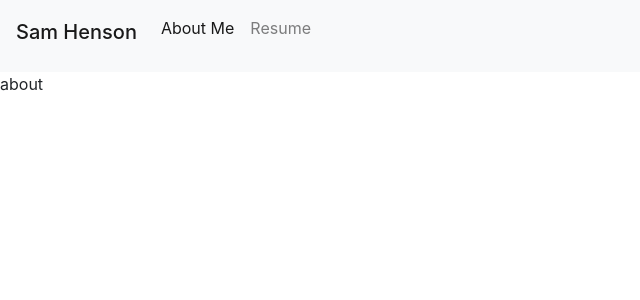
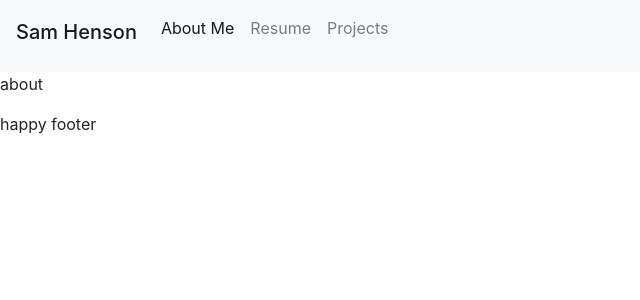
Before and after one commit to artorrias/Sam-Henson-React-Portfolio, a React (Create React App) app: page / in a window 1280 px wide. Shown: the top 300 px of the page, without its empty margins (0-640 px from the left). Built offline with nearby package versions, Linux system fonts and the light colour scheme.

Commit message:
added project functionality

```diff
--- a/src/components/Footer.js
+++ b/src/components/Footer.js
@@ -1,4 +1,3 @@
-import React, { useState } from 'react';
 
 function Footer() {
     return (
--- a/src/components/Header.js
+++ b/src/components/Header.js
@@ -1,7 +1,6 @@
 //require navigation
 import React, { useState } from 'react';
 import Navigation from './Navigation';
-import { act } from 'react-dom/test-utils';
 
 function Header() {
 
@@ -15,6 +14,10 @@ function Header() {
         setTab("Resume");
     };
 
+    const handleProjects = () => {
+        setTab("Projects");
+    };
+
     return (
         <div>
             <nav className="navbar navbar-expand-lg navbar-light bg-light">
@@ -22,9 +25,10 @@ function Header() {
                 <div className="navbar-nav">
                     <p className={activeTab==="About" ? "nav-item nav-link active" : "nav-item nav-link"} onClick={handleAbout}>About Me</p>
                     <p className={activeTab==="Resume" ? "nav-item nav-link active" : "nav-item nav-link"} onClick={handleResume}>Resume</p>
+                    <p className={activeTab==="Projects" ? "nav-item nav-link active" : "nav-item nav-link"} onClick={handleProjects}>Projects</p>
                 </div>
             </nav>
-            {activeTab === "About" ? <Navigation section="About"/> : <Navigation section="Resume"/>}
+            {activeTab === "About" ? <Navigation section="About"/> : activeTab==="Resume" ? <Navigation section="Resume"/> : <Navigation section="Projects"/>}
         </div>
     )
 }
--- a/src/components/Navigation.js
+++ b/src/components/Navigation.js
@@ -1,10 +1,35 @@
-import React, { useState } from 'react';
 import Project from './Project';
 import Footer from './Footer';
 
 function Navigation(props) {
     //use state set which page we're on
     let variable = props.section;
+
+    console.log(variable);
+
+    const projects = [
+        {
+            image: "https://user-images.githubusercontent.com/130417012/243476330-437775b1-ebf7-4c1f-8701-55b15a888df2.png",
+            title: "Work Day Scheduler",
+            link: "https://github.com/artorrias/Work-Day-Scheduler",
+            number: 1
+        },
+        {
+            image: "https://user-images.githubusercontent.com/130417012/255753321-92bdece6-45f5-4b50-a74f-2f75a548b004.png",
+            title: "Simple Note Taker",
+            link: "https://github.com/artorrias/Sams-Simple-Note-Maker",
+            number: 2
+        }
+    ];
+
+    const listItems = projects.map(obj => (
+        <Project
+            key={obj.number.toString()}
+            image={obj.image}
+            title={obj.title}
+            link={obj.link}
+        ></Project>
+    ))
 
 
     //function that checks the page and returns code depending on page
@@ -16,11 +41,20 @@ function Navigation(props) {
                     <p>about</p>
                 </div>
             )
-        : (
+        : variable==="Resume" ? (
             <div>
                 <p>Resume</p>
             </div>
+        )
+        : (
+            <div>
+                <p>Projects</p>
+                <div>{listItems}</div>
+            </div>
         )}
+        <footer>
+            <Footer></Footer>
+        </footer>
         </div>
     );
 };
--- a/src/components/Project.js
+++ b/src/components/Project.js
@@ -1,16 +1,16 @@
-import React, { useState } from 'react';
 
 function Project(props) {
-    const [image, setImage] = useState(props.image);
-    const [title, setTitle] = useState(props.title);
+    let image = props.image;
+    let title = props.title;
+    let link = props.link;
 
     return (
-        <div className='card'>
-            <img className='card-img-top' src={image}/>
+        <a className='card' href={link}>
+            <img className='card-img-top' src={image} alt="desc"/>
             <div className='card-body'>
                 <p className='card-text'>{title}</p>
             </div>
-        </div>
+        </a>
     );
 }
 
```
